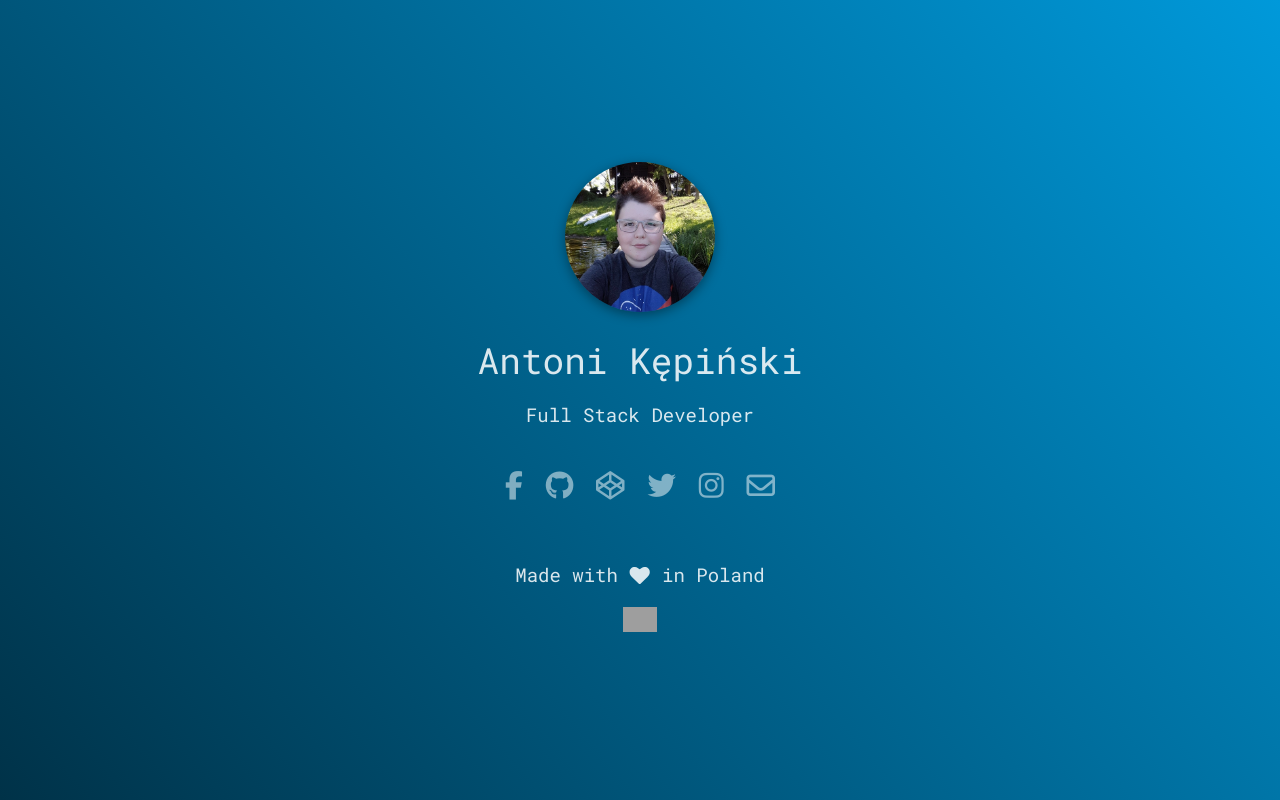
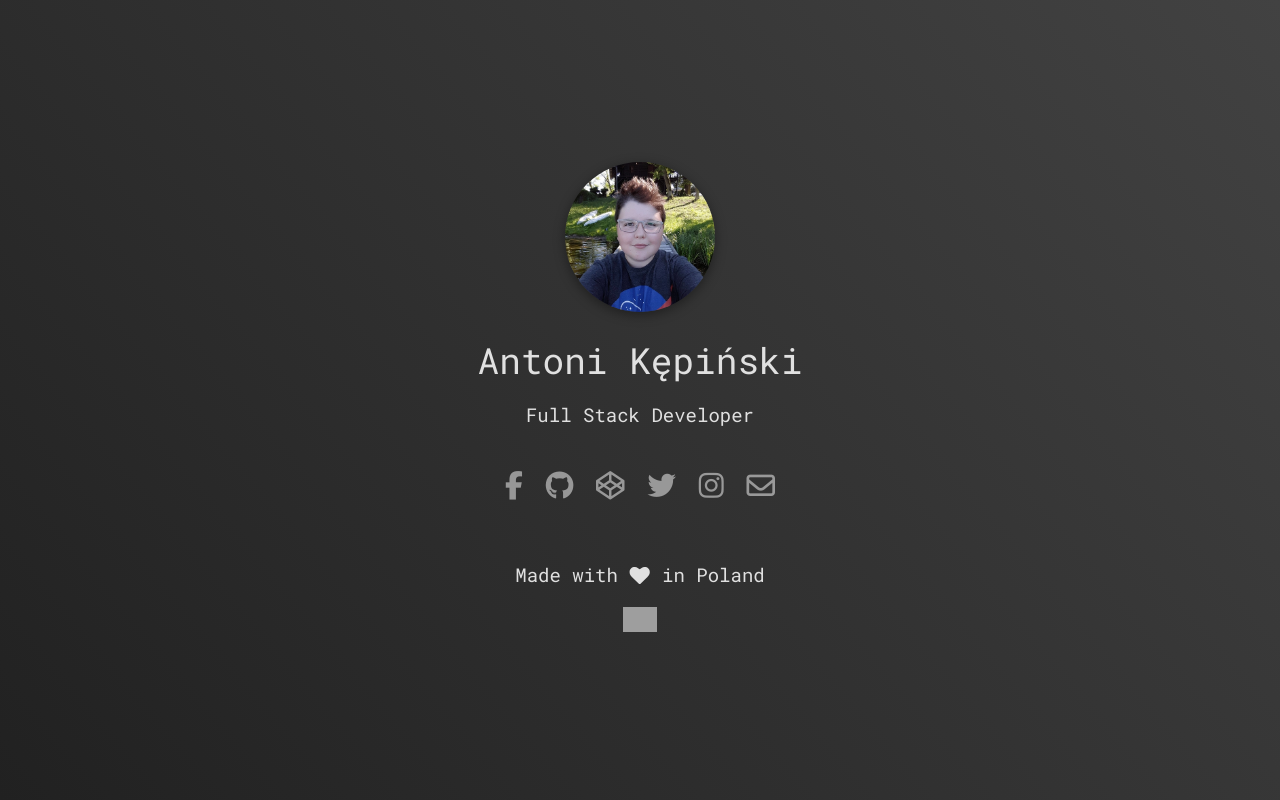
Before and after one commit to xxczaki/alpha, a PHP site: page / in a window 1280 px wide. Run offline with PHP 8.4, Linux system fonts and the light colour scheme; some libraries are stand-ins or nearby versions; grey boxes are pictures that could not be loaded.

Commit message:
Update main.css

```diff
--- a/css/main.css
+++ b/css/main.css
@@ -4,10 +4,8 @@
 
 html {
   align-items: center;
-  background-color: #0099da;
-  /* 0099da */
-  background-image: linear-gradient(50deg, #003248, #0099da);
-  /* #003248, #0099da */
+  background-color: #424242;
+  background-image: linear-gradient(50deg, #212121, #424242);
   color: rgba(255, 255, 255, 0.85);
   display: flex;
   flex-direction: column;
```
